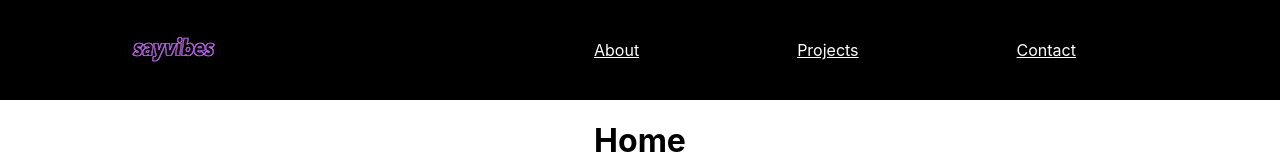
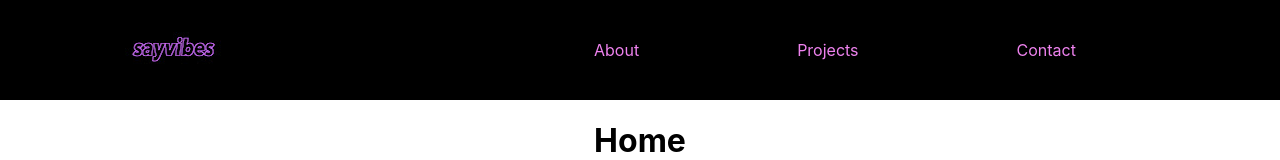
Before and after one commit to eugenetedkim/sayvibes, a React (Create React App) app: page / in a window 1280 px wide. Shown: the top 160 px of the page. Built offline with nearby package versions, Linux system fonts and the light colour scheme.

Commit message:
changed link colors

```diff
--- a/src/Nav.js
+++ b/src/Nav.js
@@ -5,7 +5,8 @@ import logo from "./logo.jpg";
 
 function Nav() {
   const navStyle = {
-    color: "white",
+    color: "violet",
+    textDecoration: "none",
   };
 
   return (
```
